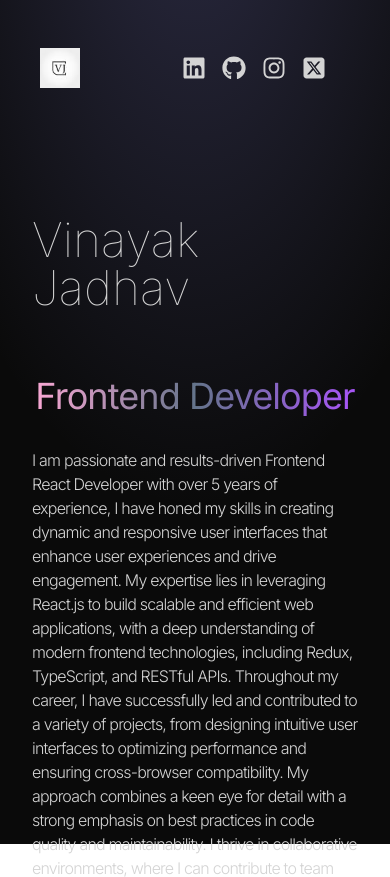
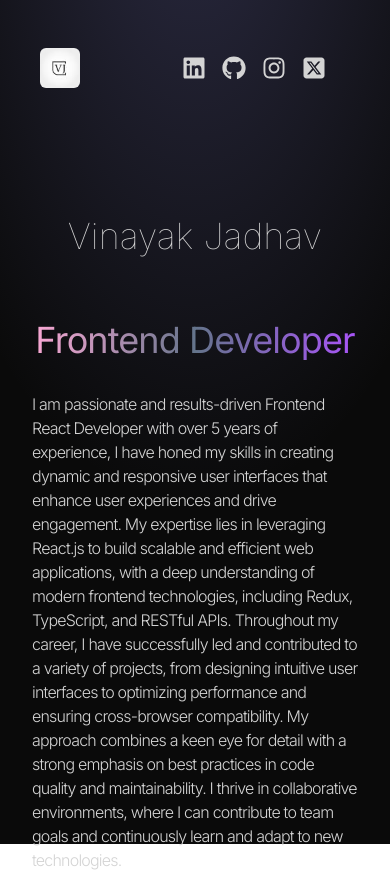
Before and after one commit to Vinayak52525/my-portfolio, a React (Vite) app: page / in a window 390 px wide. Shown: the top 877 px of the page. Built offline with nearby package versions, Linux system fonts and the light colour scheme; the HTML template or start-up script is replaced by a standard one.

Commit message:
Added Resume download function

```diff
--- a/src/components/Hero.js
+++ b/src/components/Hero.js
@@ -19,7 +19,7 @@ const LeftContent = () => {
     <div className="w-full lg:w-1/2">
       <div className="flex flex-col items-center lg:items-start">
         <motion.h1
-          className="pb-16 text-5xl font-thin tracking-normal lg:mt-16 lg:text-8xl"
+          className="pb-16 text-4xl font-thin tracking-normal lg:mt-16 lg:text-8xl"
           {...applyMotionWithDelay(0)}
         >
           Vinayak Jadhav
--- a/src/components/Navbar.js
+++ b/src/components/Navbar.js
@@ -5,11 +5,23 @@ import { FaSquareXTwitter } from "react-icons/fa6";
 import { Tooltip } from "./Tooltip";
 
 export const Navbar = () => {
+  const handleDownloadResume = () => {
+    const link = document.createElement("a");
+    link.href = "src\\assets\\Resume.pdf";
+    link.download = "resume.pdf";
+    link.click();
+  };
+
   return (
     <nav className="mb-20 flex items-center justify-between py-6">
-      <div className="flex flex-shrink-0 items-center">
-        <img src={logo} alt="logo" className="mx-2 w-10" />
-      </div>
+      <Tooltip text={"Download Resume"}>
+        <div
+          onClick={handleDownloadResume}
+          className="flex flex-shrink-0 items-center cursor-pointer "
+        >
+          <img src={logo} alt="logo" className="mx-2 w-10 rounded-md" />
+        </div>
+      </Tooltip>
       <div className="m-8 flex items-center justify-center gap-4 text-2xl">
         {navItems.map(({ Icon, href, tooltipText }) => (
           <Tooltip key={href} text={tooltipText}>
```
Also changed, not shown: 1 other file (tests, documents, lock files or other folders).
